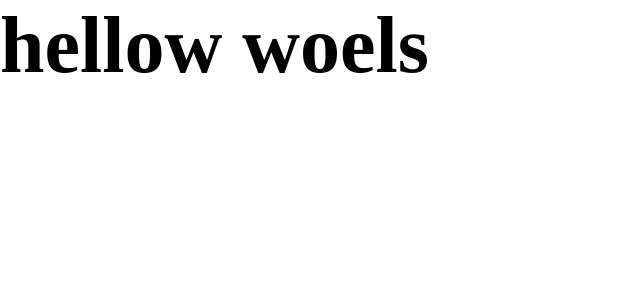
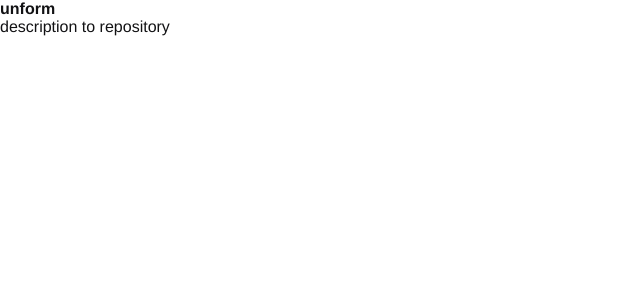
Before and after one commit to RudineiCTS/fundamentos-react, a React app: page / in a window 1280 px wide. Shown: the top 300 px of the page, without its empty margins (0-640 px from the left). Built offline with nearby package versions, Linux system fonts and the light colour scheme.

Commit message:
create repositorylist component

```diff
--- a/src/App.jsx
+++ b/src/App.jsx
@@ -1,7 +1,8 @@
+import { RepositoryList } from './components/RepositoryList';
 import './styles/global.scss';
 
 export function App (){
     return (
-        <h1>hellow woels</h1>
+        <RepositoryList/>
     )
 }
--- /dev/null
+++ b/src/components/RepositoryList.jsx
@@ -0,0 +1,14 @@
+export function RepositoryList(){
+  return(
+    <section>
+      <ul>
+        <li>
+          <strong>unform</strong>
+          <p>description to repository</p>
+
+          <a href="#"></a>
+        </li>
+      </ul>
+    </section>
+  )
+}
--- a/src/styles/global.scss
+++ b/src/styles/global.scss
@@ -4,8 +4,6 @@
     box-sizing: border-box;
 }
 body {
-    font: Arial, Helvetica, sans-serif;
-    h1{
-        font-size:80px;
-    }
+    color:#121214;
+    font: 16px "Helvetica Neue", Arial, sans-serif;
 }
```
